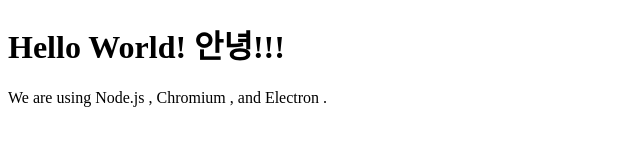
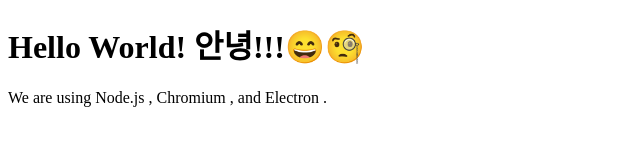
Before and after one commit to i33W/build-test, an Electron app: page index.html in a window 800 px wide. Shown: the whole page, without its empty margins (0-640 px from the left). Drawn offline with Linux system fonts and the light colour scheme.

Commit message:
안녕 뒤에 이모티콘 추가

```diff
--- a/index.html
+++ b/index.html
@@ -1,14 +1,17 @@
 <!DOCTYPE html>
 <html>
+
 <head>
   <meta charset="UTF-8">
   <!-- https://developer.mozilla.org/en-US/docs/Web/HTTP/CSP -->
-    <meta http-equiv="Content-Security-Policy" content="default-src 'self'; script-src 'self'; style-src 'self' 'unsafe-inline'">
+  <meta http-equiv="Content-Security-Policy"
+    content="default-src 'self'; script-src 'self'; style-src 'self' 'unsafe-inline'">
   <link href="./styles.css" rel="stylesheet">
   <title>Hello World!</title>
 </head>
+
 <body>
-    <h1>Hello World! 안녕!!!</h1>
+  <h1>Hello World! 안녕!!!😄🧐</h1>
   We are using Node.js <span id="node-version"></span>,
   Chromium <span id="chrome-version"></span>,
   and Electron <span id="electron-version"></span>.
@@ -16,4 +19,5 @@
   <!-- You can also require other files to run in this process -->
   <script src="./renderer.js"></script>
 </body>
+
 </html>
```
Lines whose indentation alone changed are shown as unchanged.
